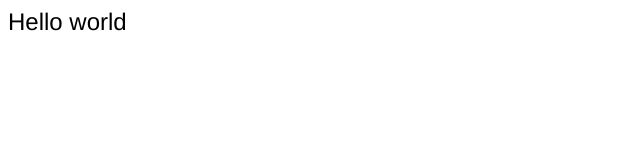
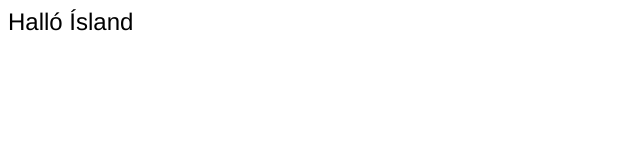
Before and after one commit to chrispoole643/test, a plain HTML site: page index.html in a window 1280 px wide. Shown: the full height of the page, 0-640 px from the left. Drawn offline with Linux system fonts and the light colour scheme.

Commit message:
Add UTF-8 support to nginx

```diff
--- a/index.html
+++ b/index.html
@@ -4,4 +4,4 @@
  }
 </style>
 
-<p>Hello world</p>
+<p>Halló Ísland</p>
```
Also changed, not shown: 1 other file.
